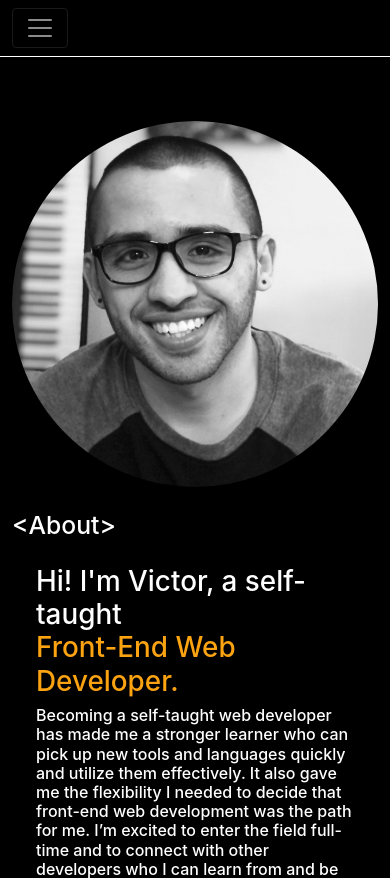
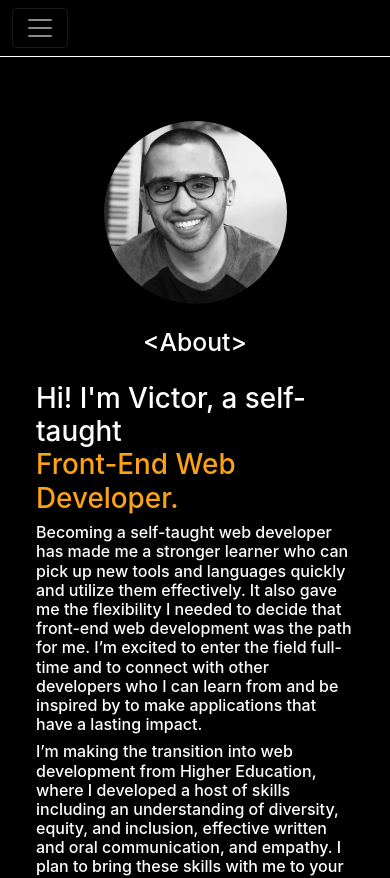
Before and after one commit to victorborges721/portfolio, a React (Create React App) app: page / in a window 390 px wide. Shown: the top 878 px of the page. Built offline with nearby package versions, Linux system fonts and the light colour scheme.

Commit message:
Made About header responsive.

```diff
--- a/src/components/About/style.css
+++ b/src/components/About/style.css
@@ -32,7 +32,13 @@
   align-items: center;
 }
 
-@media only screen and (min-width: 992px) {
+@media only screen and (max-width: 600px) {
+  .about-header {
+    text-align: center;
+  }
+}
+
+@media only screen and (max-width: 992px) {
   .profile-photo {
     max-width: 50%;
   }
```
